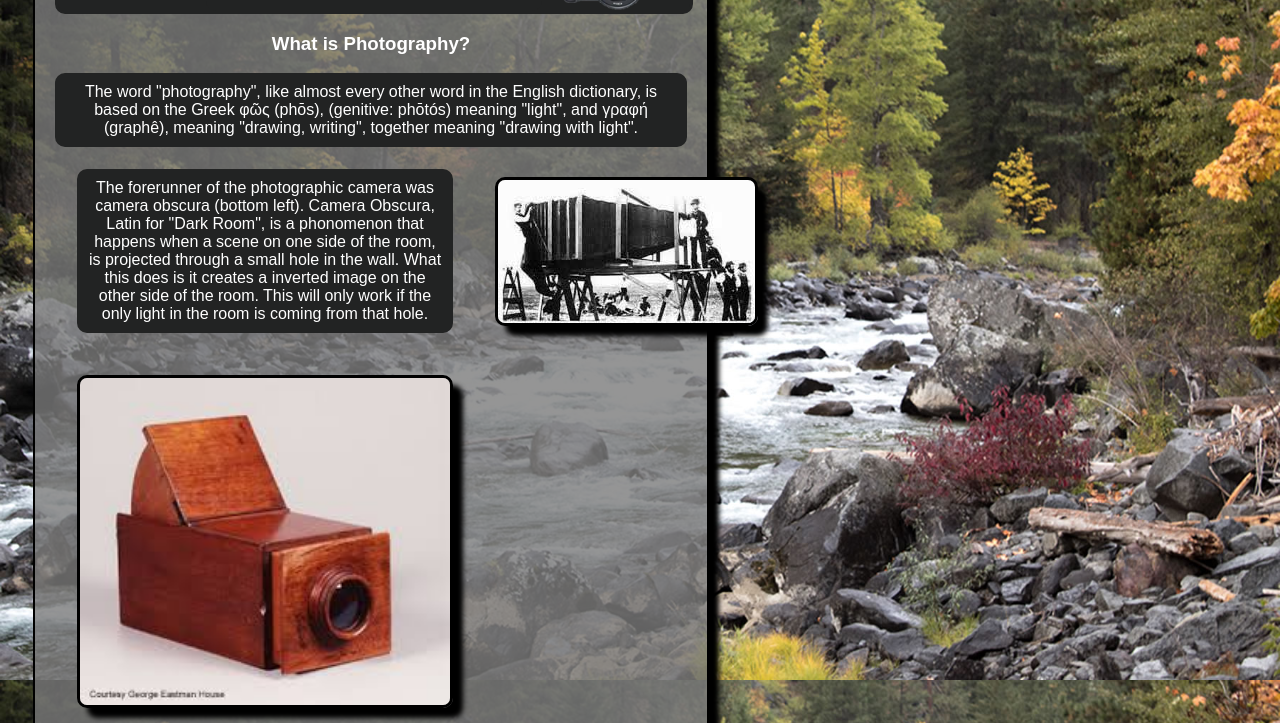
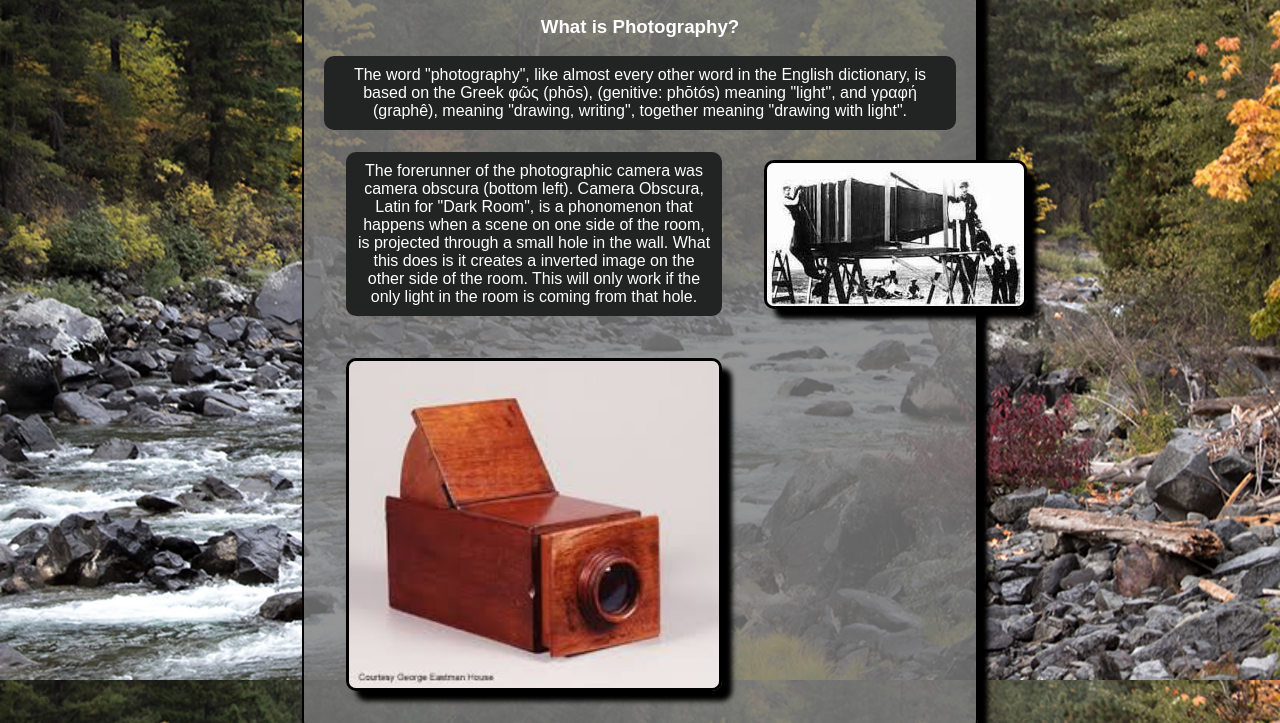
Before and after one commit to GaryJuarez/MyWebsite_Photos, a plain HTML site: page index.html in a window 1280 px wide. Shown: the part 174-897 px from the top of the page. Drawn offline with Linux system fonts and the light colour scheme.

Commit message:
Update index.html

```diff
--- a/index.html
+++ b/index.html
@@ -65,7 +65,7 @@ text-align : center;
 }
 .content {
 width : 50%;
-margin : 25px;
+margin : auto;
 padding : 20px;
 border : black solid 2px;
 border-radius : 15px;
```
